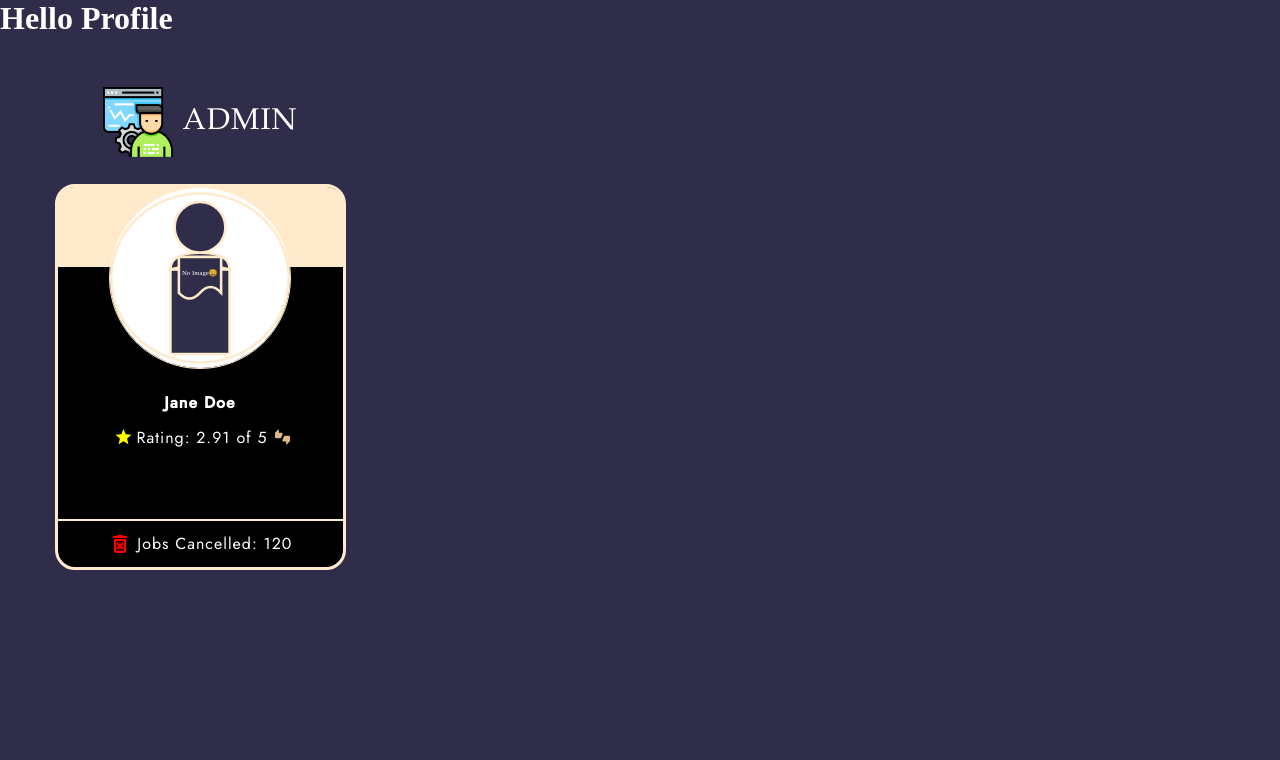
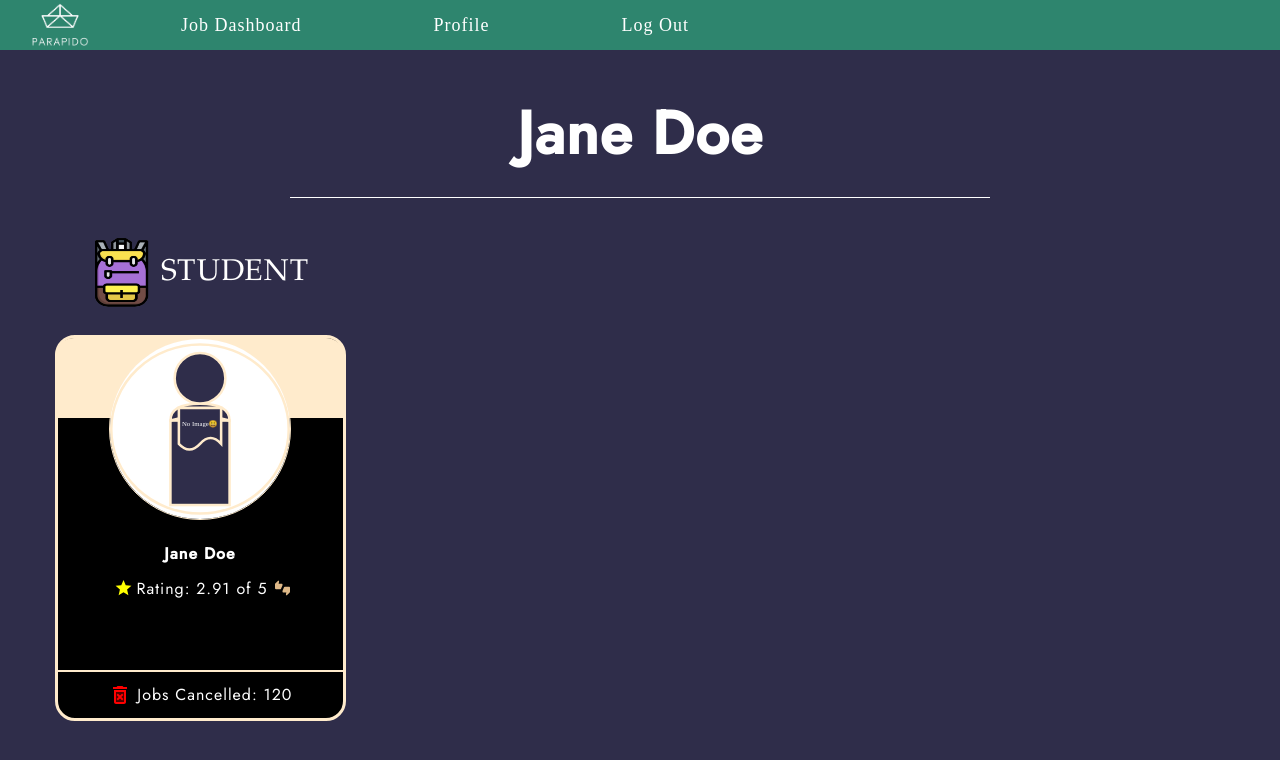
Before and after one commit to Mariie97/Capstone-QWERTY-Dev-Solutions-Team, a React (Create React App) app in the folder parapido-gui/: page /profile in a window 1280 px wide. Shown: the top 760 px of the page. Built offline with nearby package versions, Linux system fonts and the light colour scheme.

Commit message:
finished profile header; commit done mostly for power outage prevention (raining) and vm problems

```diff
--- a/parapido-gui/src/App.js
+++ b/parapido-gui/src/App.js
@@ -21,7 +21,6 @@ class App extends React.Component {
                             path='/'
                             render={() => (
                                 <React.Fragment>
-                                <NavBar cookies={this.props.cookies}/>
                                 <h1>Landing Page</h1>
                                 </React.Fragment>
                             )}
@@ -32,7 +31,7 @@ class App extends React.Component {
                             render={() => (
                                 is_auth ?
                                     <Redirect to='/jobdashboard'/> :
-                                    <LoginPage />
+                                        <LoginPage />
                             )}
                         />
                            <Route
@@ -41,7 +40,10 @@ class App extends React.Component {
                             render={() => (
                                 is_auth ?
                                     <Redirect to='/profile'/> :
-                                    <Profile />
+                                       <React.Fragment>
+                                            <NavBar cookies= {this.props.cookies} />
+                                            <Profile />
+                                       </React.Fragment>
                             )}
                         />
                         <Route
@@ -49,7 +51,7 @@ class App extends React.Component {
                             path='/jobdashboard'
                             render={() => (
                                 <React.Fragment>
-                                <JobDashboardPage />
+                                    <JobDashboardPage />
                                </React.Fragment>
                             )}
                         />
--- a/parapido-gui/src/Components/ProfileCard.js
+++ b/parapido-gui/src/Components/ProfileCard.js
@@ -17,17 +17,17 @@ const ProfileCard = (props) => {
     const last_name = "Doe"
     const rating_value = "2.91"
     const cancelled_jobs = 120;
-    const account_type = 3;
+    const account_type = 1;
 
     let acc_type;
 
 
     if(account_type === 1 ){
-        acc_type = "CLIENT";
+        acc_type = "STUDENT";
 
     }
     else if(account_type === 2){
-        acc_type = "STUDENT"
+        acc_type = "CLIENT"
 
     }
     else{
@@ -41,7 +41,7 @@ const ProfileCard = (props) => {
         <React.Fragment>
 
         <div className= "top-card-lettering">
-        {account_type === 2 ? <img src= {school_bag} alt="school bag" style={schoolbag}/> : account_type === 1 ? <img src= {_employer} alt="employer" style={employer}/>
+        {account_type === 1 ? <img src= {school_bag} alt="school bag" style={schoolbag}/> : account_type === 2 ? <img src= {_employer} alt="employer" style={employer}/>
         :<img src= {_admin} alt="admin" style={admin}/>}
 
         {acc_type}  </div>
--- a/parapido-gui/src/Components/ProfilePage.js
+++ b/parapido-gui/src/Components/ProfilePage.js
@@ -1,5 +1,7 @@
 import React, { Component } from 'react'
 import ProfileCard from './ProfileCard'
+import "../Layouts/ProfilePage.css"
+
 
 export class Profile extends Component {
 
@@ -35,16 +37,21 @@ export class Profile extends Component {
 
     render() {
 
-        // const {first_name} = this.state.user;
+        const {first_name, last_name } = this.state.user;
 
         return (
-            <div>
-                <h1 style={{color:'white', marginBottom : 50}}> Hello Profile </h1>
-                {/* <h2 style={{marginBottom : 50 }}>{first_name}</h2> */}
-                <ProfileCard />
-            </div>
+
+            <React.Fragment>
+                 <h1 className="profile-header">{first_name} {last_name} </h1>
+                 <ProfileCard />
+            </React.Fragment>
+
+
+
         )
     }
 }
 
+
+
 export default Profile
--- /dev/null
+++ b/parapido-gui/src/Layouts/ProfilePage.css
@@ -0,0 +1,15 @@
+@import url("https://fonts.googleapis.com/css2?family=Jost:wght@200;300;400;500");
+
+.profile-header {
+	font-family: "Jost";
+	font-weight: bold;
+	letter-spacing: 1px;
+	font-size: 60px;
+	text-align: center;
+	color: white;
+	border-bottom: 1px solid white;
+	width: 700px;
+	margin: 0 auto;
+	padding-bottom: 20px;
+	margin-bottom: 40px;
+}
```
